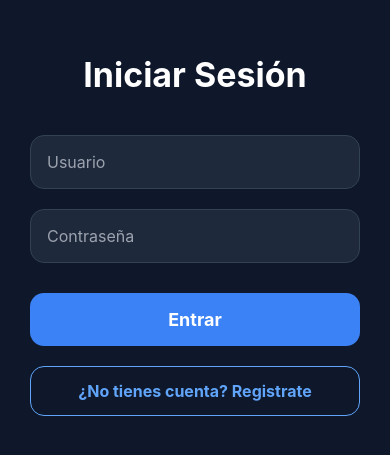
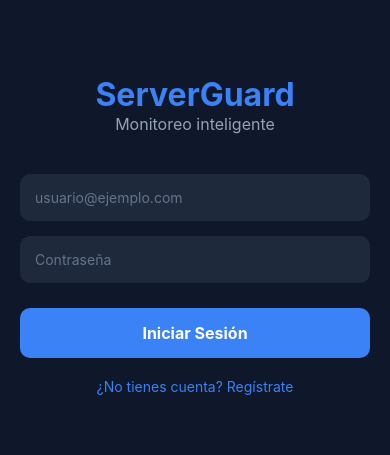
Before and after one commit to Alejandr0o0o/ServerGuard, a React Native app: screen /Login in a window 390 px wide. Shown: the part 187-642 px from the top of the page. Built offline with nearby package versions, Linux system fonts and the light colour scheme; no server answers.

Commit message:
feature: creacion del login funcional y seguridad de autenticacion

```diff
--- a/App.js
+++ b/App.js
@@ -1,7 +1,9 @@
 import { NavigationContainer } from "@react-navigation/native";
 import { createNativeStackNavigator } from "@react-navigation/native-stack";
-import { StatusBar } from "expo-status-bar";
+import { useEffect, useState } from "react";
+import { supabase } from "./src/utils/supabase";
 
+// Tus navegadores y pantallas
 import MainTabNavigator from "./src/navigation/MainTabNavigator";
 import LoginScreen from "./src/screens/LoginScreen";
 import RegisterScreen from "./src/screens/RegisterScreen";
@@ -9,30 +11,37 @@ import RegisterScreen from "./src/screens/RegisterScreen";
 const Stack = createNativeStackNavigator();
 
 export default function App() {
+  const [session, setSession] = useState(null);
+
+  useEffect(() => {
+    // 1. Revisar si ya hay una sesión guardada al abrir la app
+    supabase.auth.getSession().then(({ data: { session } }) => {
+      setSession(session);
+    });
+
+    // 2. Escuchar cambios (cuando el usuario inicia sesión o se sale)
+    const {
+      data: { subscription },
+    } = supabase.auth.onAuthStateChange((_event, session) => {
+      setSession(session);
+    });
+
+    return () => subscription.unsubscribe();
+  }, []);
+
   return (
     <NavigationContainer>
-      <StatusBar style="light" backgroundColor="#101828" translucent={false} />
-
-      <Stack.Navigator initialRouteName="Login">
-
-        <Stack.Screen
-          name="Login"
-          component={LoginScreen}
-          options={{ headerShown: false }}
-        />
-
-        <Stack.Screen
-          name="Register"
-          component={RegisterScreen}
-          options={{ headerShown: false }}
-        />
-
-        <Stack.Screen
-          name="Main"
-          component={MainTabNavigator}
-          options={{ headerShown: false }}
-        />
-
+      <Stack.Navigator screenOptions={{ headerShown: false }}>
+        {/* Si hay sesión, entra directo al sistema principal */}
+        {session && session.user ? (
+          <Stack.Screen name="Main" component={MainTabNavigator} />
+        ) : (
+          <>
+            {/* Si NO hay sesión, se queda atrapado en el Login */}
+            <Stack.Screen name="Login" component={LoginScreen} />
+            <Stack.Screen name="Register" component={RegisterScreen} />
+          </>
+        )}
       </Stack.Navigator>
     </NavigationContainer>
   );
--- a/src/screens/LoginScreen.js
+++ b/src/screens/LoginScreen.js
@@ -1,63 +1,82 @@
-import { useState } from 'react';
-import { Alert, StyleSheet, Text, TextInput, TouchableOpacity, View } from 'react-native';
+import { useState } from "react";
+import {
+  ActivityIndicator,
+  Alert,
+  StyleSheet,
+  Text,
+  TextInput,
+  TouchableOpacity,
+  View,
+} from "react-native";
+import { supabase } from "../utils/supabase";
 
 export default function LoginScreen({ navigation }) {
+  const [email, setEmail] = useState("");
+  const [password, setPassword] = useState("");
+  const [loading, setLoading] = useState(false);
 
-//estados
-const [usuario, setUsuario] = useState('');
-const [password, setPassword] = useState('');
-
-//función para iniciar sesión
-const iniciarSesion = () =>{
-  if (usuario.trim() === '' || password.trim() === ''){
-    Alert.alert(
-      'Error',
-      'Datos vacíos. Ingrese los datos correctos por favor'
-    );
+  const handleLogin = async () => {
+    if (!email || !password) {
+      Alert.alert("Error", "Ingresa correo y contraseña");
       return;
     }
-  //login correcto
+
+    setLoading(true);
+    const { error } = await supabase.auth.signInWithPassword({
+      email: email,
+      password: password,
+    });
+    setLoading(false);
+
+    if (error) {
+      // Bloqueo por credenciales incorrectas (Requisito de QA)
       Alert.alert(
-    'Bienvenido'
+        "Acceso Denegado",
+        "Credenciales incorrectas o usuario no encontrado.",
       );
-  //navegar al main
-  navigation.replace('Main');
     }
+    // Si es exitoso, App.js detectará el cambio y lo mandará al Dashboard automáticamente
+  };
+
   return (
     <View style={styles.container}>
-      <Text style={styles.title}>Iniciar Sesión</Text>
+      <View style={styles.logoContainer}>
+        <Text style={styles.logoText}>ServerGuard</Text>
+        <Text style={styles.subtitle}>Monitoreo inteligente</Text>
+      </View>
 
-      <TextInput placeholder="Usuario"
-      placeholderTextColor= "#9CA3AF"
+      <TextInput
         style={styles.input}
-      value={usuario}
-      onChangeText={setUsuario} />
-
-      <TextInput placeholder="Contraseña"
+        placeholder="usuario@ejemplo.com"
+        placeholderTextColor="#64748B"
+        value={email}
+        onChangeText={setEmail}
+        autoCapitalize="none"
+      />
+      <TextInput
+        style={styles.input}
+        placeholder="Contraseña"
+        placeholderTextColor="#64748B"
+        value={password}
+        onChangeText={setPassword}
         secureTextEntry
-      placeholderTextColor="#9CA3AF"
-      style={styles.input}
-      value={password}
-      onChangeText={setPassword} />
+      />
 
       <TouchableOpacity
-      style={styles.loginButton}
-      onPress={iniciarSesion}>
-        <Text
-        style={styles.loginButtonTxt}>
-          Entrar
-        </Text>
+        style={styles.button}
+        onPress={handleLogin}
+        disabled={loading}
+      >
+        {loading ? (
+          <ActivityIndicator color="#FFF" />
+        ) : (
+          <Text style={styles.buttonText}>Iniciar Sesión</Text>
+        )}
       </TouchableOpacity>
 
-      <TouchableOpacity
-      style={styles.registerButton}
-      onPress={()=>navigation.navigate('Register')}>
-        <Text
-        style={styles.registerButtonText}>
-          ¿No tienes cuenta? Registrate
-        </Text>
+      <TouchableOpacity onPress={() => navigation.navigate("Register")}>
+        <Text style={styles.linkText}>¿No tienes cuenta? Regístrate</Text>
       </TouchableOpacity>
-
     </View>
   );
 }
@@ -65,50 +84,27 @@ const iniciarSesion = () =>{
 const styles = StyleSheet.create({
   container: {
     flex: 1,
-    justifyContent: 'center',
-    paddingHorizontal: 30,
-    backgroundColor: '#0F172A'
+    backgroundColor: "#0F172A",
+    padding: 20,
+    justifyContent: "center",
   },
-  title: {
-    fontSize: 34,
-    fontWeight: 'bold',
-    color: '#FFFFFF',
-    textAlign: 'center',
-    marginBottom: 40
+  logoContainer: { alignItems: "center", marginBottom: 40 },
+  logoText: { fontSize: 32, fontWeight: "bold", color: "#3B82F6" },
+  subtitle: { fontSize: 16, color: "#94A3B8" },
+  input: {
+    backgroundColor: "#1E293B",
+    color: "#FFF",
+    padding: 15,
+    borderRadius: 10,
+    marginBottom: 15,
   },
-  input: {
-    backgroundColor: '#1E293B',
-    borderWidth: 1,
-    borderColor: '#334155',
-    borderRadius: 14,
-    padding: 16,
-    marginBottom: 20,
-    color: '#FFFFFF',
-    fontSize: 16
+  button: {
+    backgroundColor: "#3B82F6",
+    padding: 15,
+    borderRadius: 10,
+    alignItems: "center",
+    marginTop: 10,
   },
-  loginButton: {
-    backgroundColor: '#3B82F6',
-    padding: 16,
-    borderRadius: 14,
-    alignItems: 'center',
-    marginTop: 10
-  },
-  loginButtonTxt: {
-    color: '#FFFFFF',
-    fontSize: 18,
-    fontWeight: 'bold'
-  },
-  registerButton: {
-    marginTop: 20,
-    padding: 14,
-    borderRadius: 14,
-    borderWidth: 1,
-    borderColor: '#60A5FA',
-    alignItems: 'center'
-  },
-  registerButtonText: {
-    color: '#60A5FA',
-    fontSize: 16,
-    fontWeight: 'bold'
-  }
+  buttonText: { color: "#FFF", fontWeight: "bold", fontSize: 16 },
+  linkText: { color: "#3B82F6", textAlign: "center", marginTop: 20 },
 });
--- a/src/screens/RegisterScreen.js
+++ b/src/screens/RegisterScreen.js
@@ -1,74 +1,90 @@
-import { useState } from 'react';
-import { Alert, StyleSheet, Text, TextInput, TouchableOpacity, View } from 'react-native';
+import { useState } from "react";
+import {
+  ActivityIndicator,
+  Alert,
+  StyleSheet,
+  Text,
+  TextInput,
+  TouchableOpacity,
+  View,
+} from "react-native";
+import { supabase } from "../utils/supabase";
 
 export default function RegisterScreen({ navigation }) {
+  const [nombre, setNombre] = useState("");
+  const [email, setEmail] = useState("");
+  const [password, setPassword] = useState("");
+  const [loading, setLoading] = useState(false);
 
-  //estados
-  const [usuario, setUsuario] = useState('');
-  const [correo, setCorreo] = useState('');
-  const [password, setPassword] = useState('');
-
-  //funcion registrar
-  const registrarUsuario = () => {
-    //validar campos vacios
-    if(usuario.trim() === ''||correo.trim() === ''||password.trim() === ''){
-       Alert.alert(
-        'Error',
-        'Complete todos los campos'
-      );
+  const handleRegister = async () => {
+    if (!nombre || !email || !password) {
+      Alert.alert("Error", "Por favor llena todos los campos");
       return;
     }
-    //registro correcto
-    Alert.alert(
-      'Registro exitoso'
-    );
-    //navegar al main
-    navigation.replace('Main');
+
+    setLoading(true);
+    // Registra al usuario y pasa el nombre en los metadatos (para que el Trigger SQL lo lea)
+    const { error } = await supabase.auth.signUp({
+      email: email,
+      password: password,
+      options: { data: { nombre: nombre, rol: "Tecnico" } },
+    });
+
+    setLoading(false);
+
+    if (error) {
+      Alert.alert("Error al registrar", error.message);
+    } else {
+      Alert.alert(
+        "¡Éxito!",
+        "Cuenta creada correctamente. Por favor inicia sesión.",
+      );
+      navigation.navigate("Login");
+    }
   };
+
   return (
     <View style={styles.container}>
       <Text style={styles.title}>Crear Cuenta</Text>
 
       <TextInput
-        placeholder="Usuario"
-        placeholderTextColor="#9CA3AF"
         style={styles.input}
-        value={usuario}
-        onChangeText={setUsuario}
+        placeholder="Nombre completo"
+        placeholderTextColor="#64748B"
+        value={nombre}
+        onChangeText={setNombre}
       />
-
-       <TextInput
-        placeholder="Correo"
-        placeholderTextColor="#9CA3AF"
+      <TextInput
         style={styles.input}
-        value={correo}
-        onChangeText={setCorreo}
+        placeholder="Correo electrónico"
+        placeholderTextColor="#64748B"
+        value={email}
+        onChangeText={setEmail}
+        autoCapitalize="none"
       />
-
       <TextInput
+        style={styles.input}
         placeholder="Contraseña"
-        placeholderTextColor="#9CA3AF"
-        secureTextEntry
-        style={styles.input}
+        placeholderTextColor="#64748B"
         value={password}
         onChangeText={setPassword}
+        secureTextEntry
       />
 
       <TouchableOpacity
-        style={styles.registerButton}
-        onPress={registrarUsuario}>
-        <Text style={styles.registerButtonText}>
-          Registrarse
-        </Text>
+        style={styles.button}
+        onPress={handleRegister}
+        disabled={loading}
+      >
+        {loading ? (
+          <ActivityIndicator color="#FFF" />
+        ) : (
+          <Text style={styles.buttonText}>Registrarse</Text>
+        )}
       </TouchableOpacity>
 
-      <TouchableOpacity
-        onPress={() => navigation.navigate('Login')}>
-
-        <Text style={styles.link}>
-          ¿Ya tienes cuenta? Inicia sesión
-        </Text>
-
+      <TouchableOpacity onPress={() => navigation.navigate("Login")}>
+        <Text style={styles.linkText}>¿Ya tienes cuenta? Inicia sesión</Text>
       </TouchableOpacity>
     </View>
   );
@@ -77,50 +93,31 @@ export default function RegisterScreen({ navigation }) {
 const styles = StyleSheet.create({
   container: {
     flex: 1,
-    justifyContent: 'center',
-    paddingHorizontal: 30,
-    backgroundColor: '#0F172A'
+    backgroundColor: "#0F172A",
+    padding: 20,
+    justifyContent: "center",
   },
-
   title: {
-    fontSize: 34,
-    fontWeight: 'bold',
-    color: '#FFFFFF',
-    textAlign: 'center',
-    marginBottom: 40
+    fontSize: 28,
+    fontWeight: "bold",
+    color: "#FFF",
+    textAlign: "center",
+    marginBottom: 30,
   },
-
   input: {
-    backgroundColor: '#1E293B',
-    borderWidth: 1,
-    borderColor: '#334155',
-    borderRadius: 14,
-    padding: 16,
-    marginBottom: 20,
-    color: '#FFFFFF',
-    fontSize: 16
+    backgroundColor: "#1E293B",
+    color: "#FFF",
+    padding: 15,
+    borderRadius: 10,
+    marginBottom: 15,
   },
-
-  registerButton: {
-    backgroundColor: '#2563EB',
-    padding: 16,
-    borderRadius: 14,
-    alignItems: 'center',
-    marginTop: 10
+  button: {
+    backgroundColor: "#3B82F6",
+    padding: 15,
+    borderRadius: 10,
+    alignItems: "center",
+    marginTop: 10,
   },
-
-  registerButtonText: {
-    color: '#FFFFFF',
-    fontSize: 18,
-    fontWeight: 'bold'
-  },
-
-  link: {
-    marginTop: 20,
-    textAlign: 'center',
-    color: '#60A5FA',
-    fontWeight: 'bold',
-    fontSize: 16
-  }
-
+  buttonText: { color: "#FFF", fontWeight: "bold", fontSize: 16 },
+  linkText: { color: "#3B82F6", textAlign: "center", marginTop: 20 },
 });
```
Lines whose indentation alone changed are shown as unchanged.
